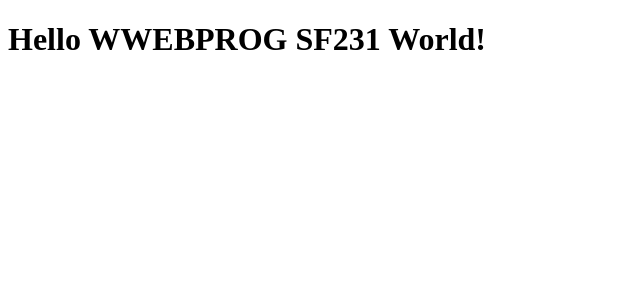
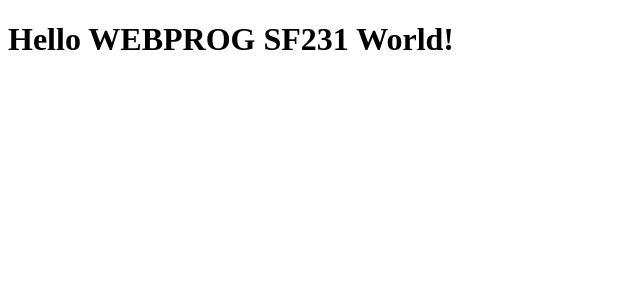
Before and after one commit to reannalofamia/webprog-sf231-vuejs, a Vue app in the folder vue-project/: page / in a window 1280 px wide. Shown: the top 300 px of the page, without its empty margins (0-640 px from the left). Built offline with nearby package versions, Linux system fonts and the light colour scheme.

Commit message:
changed webprog

```diff
--- a/vue-project/src/App.vue
+++ b/vue-project/src/App.vue
@@ -2,7 +2,7 @@
 
 <template>
 
-<h1>Hello WWEBPROG SF231 World!</h1>
+<h1>Hello WEBPROG SF231 World!</h1>
 
 </template>
 
```
